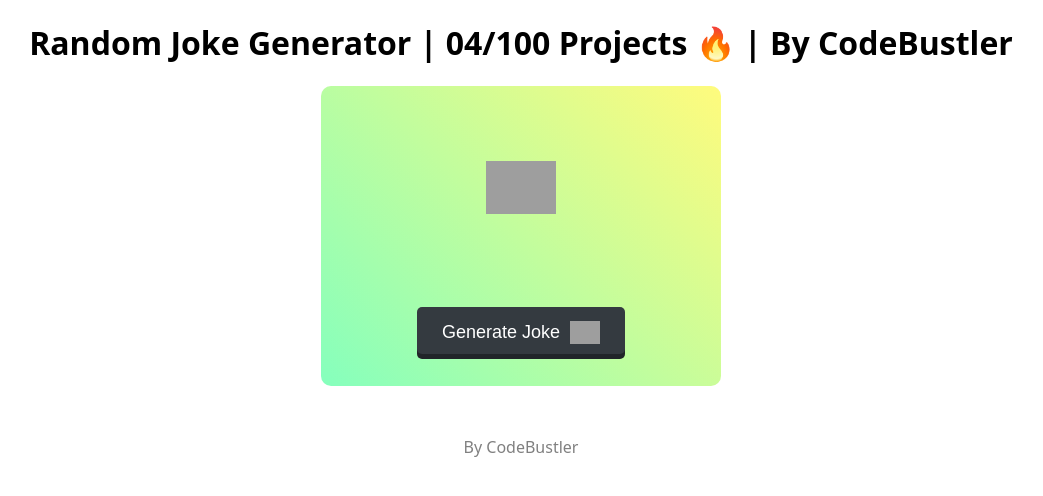
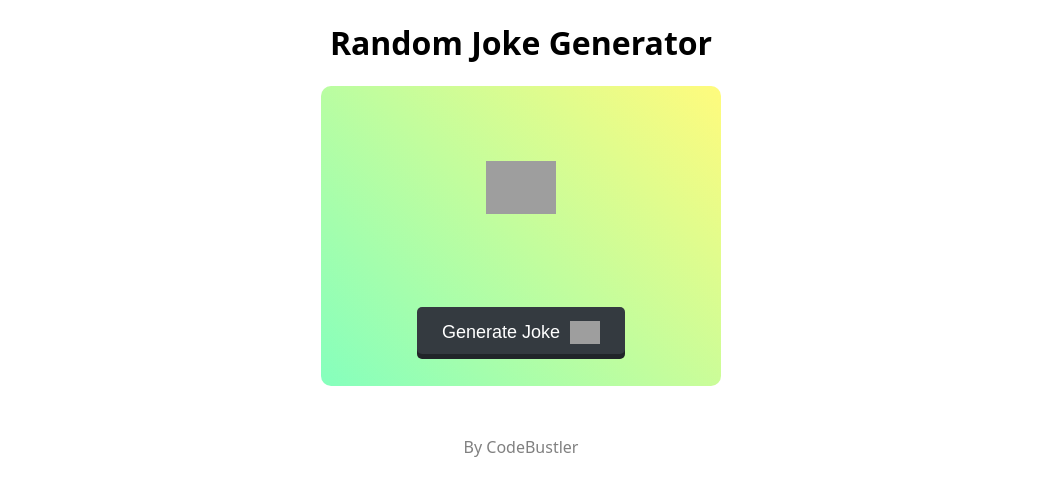
Before and after one commit to CodeBustler/random-joke-generator, a plain HTML site: page index.html in a window 1280 px wide. Shown: the whole page, without its empty margins (119-1162 px from the left). Drawn offline with Linux system fonts and the light colour scheme; grey boxes are pictures that could not be loaded.

Commit message:
1 file modified

```diff
--- a/index.html
+++ b/index.html
@@ -1,13 +1,13 @@
 <!DOCTYPE html>
 <html lang="en">
   <head>
-    <title>Home</title>
+    <title>Random Joke Generator | 04/100 Projects 🔥 | By CodeBustler</title>
     <meta charset="UTF-8" />
     <meta name="viewport" content="width=device-width" />
     <link rel="stylesheet" href="styles.css" />
   </head>
   <body>
-    <h1>Random Joke Generator | 04/100 Projects 🔥 | By CodeBustler</h1>
+    <h1>Random Joke Generator</h1>
     <main class="container">
       <div id="joke">
         <img
```
